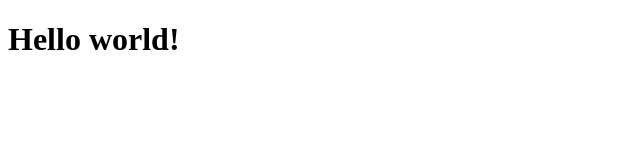
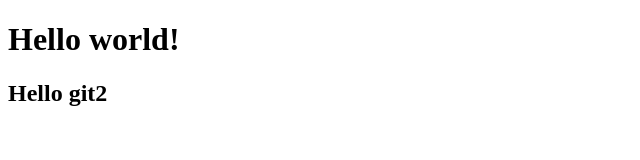
Before and after one commit to Pivovaroff21/web_programming, a plain HTML site: page index.html in a window 1280 px wide. Shown: the whole page, without its empty margins (0-640 px from the left). Drawn offline with Linux system fonts and the light colour scheme.

Commit message:
h2 was added

```diff
--- a/index.html
+++ b/index.html
@@ -8,5 +8,6 @@
 </head>
 <body>
     <h1>Hello world!</h1>
+    <h2>Hello git2</h2>
 </body>
 </html>
```
